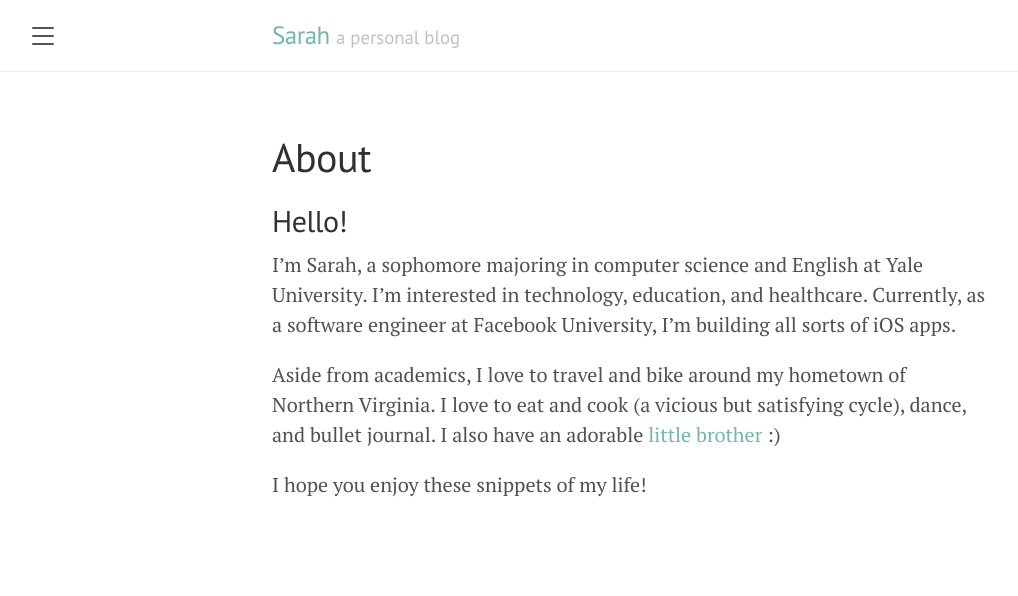
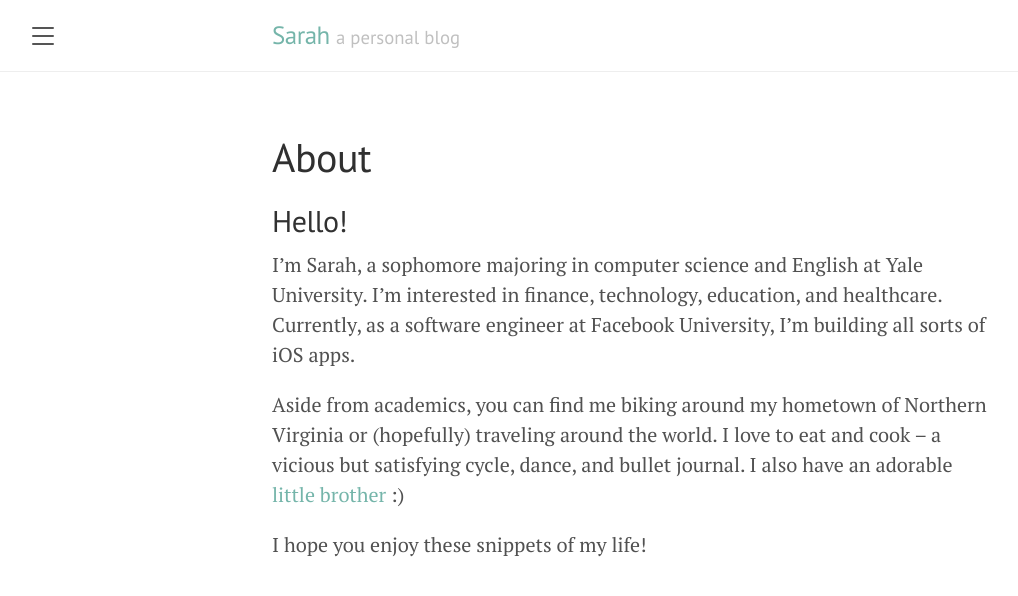
Before and after one commit to swang392/swang392.github.io, a Jekyll site: the page built from about.md, in a window 1280 px wide. Shown: the top 596 px of the page, without its empty margins (8-1026 px from the left). Built offline with Jekyll 4.4.1, drawn with Linux system fonts in a browser that asks for light colours.

Commit message:
edited about me page

```diff
--- a/about.md
+++ b/about.md
@@ -5,8 +5,8 @@ title: About
 
 ## Hello!
 
-I'm Sarah, a sophomore majoring in computer science and English at Yale University. I'm interested in technology, education, and healthcare. Currently, as a software engineer at Facebook University, I'm building all sorts of iOS apps.
+I'm Sarah, a sophomore majoring in computer science and English at Yale University. I'm interested in finance, technology, education, and healthcare. Currently, as a software engineer at Facebook University, I'm building all sorts of iOS apps.
 
-Aside from academics, I love to travel and bike around my hometown of Northern Virginia. I love to eat and cook (a vicious but satisfying cycle), dance, and bullet journal. I also have an adorable [little brother](https://imgur.com/a/mTCzuUK) :)
+Aside from academics, you can find me biking around my hometown of Northern Virginia or (hopefully) traveling around the world. I love to eat and cook -- a vicious but satisfying cycle, dance, and bullet journal. I also have an adorable [little brother](https://imgur.com/a/mTCzuUK) :)
 
 I hope you enjoy these snippets of my life!
```
Also changed, not shown: 2 other files.
